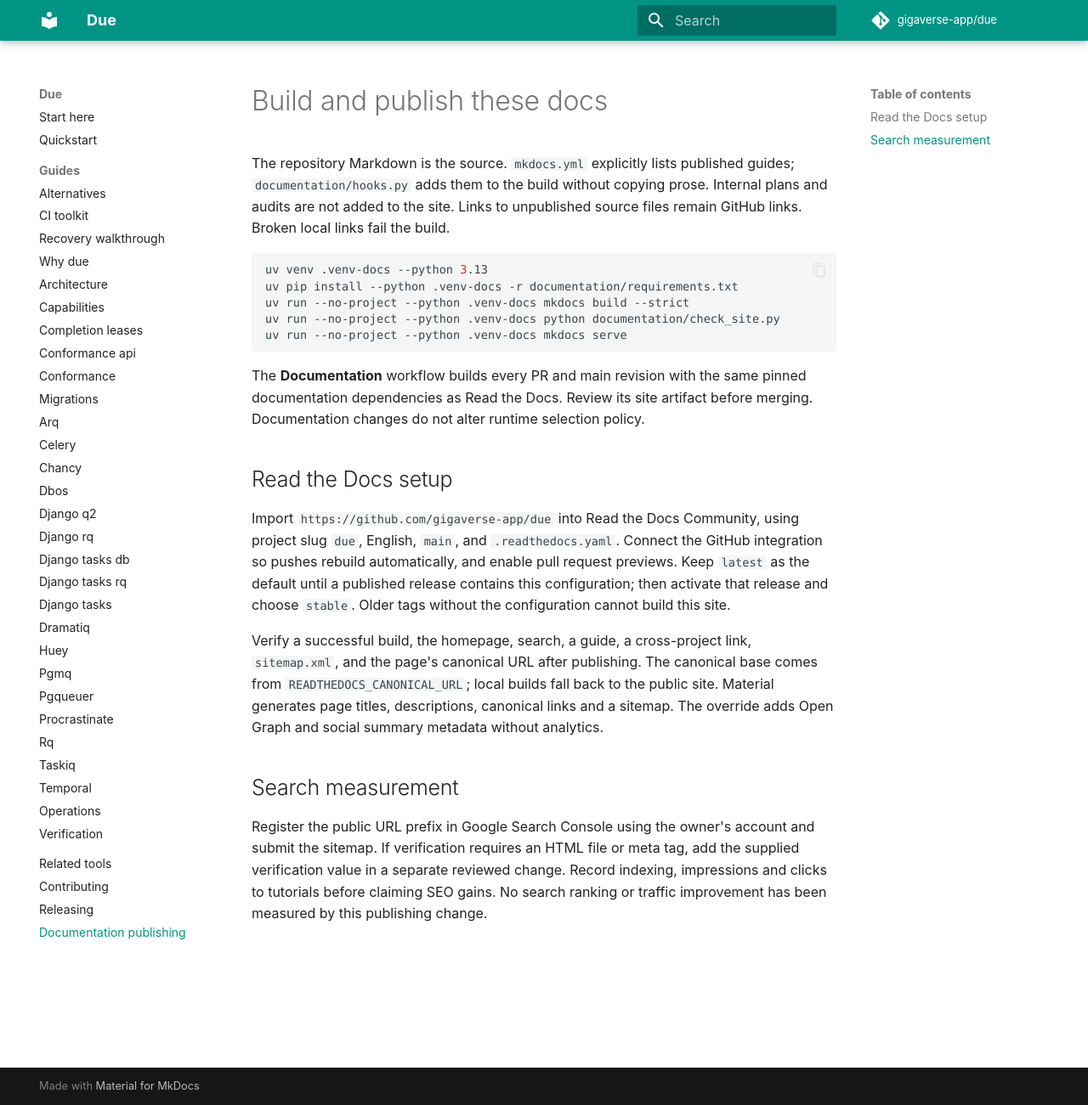
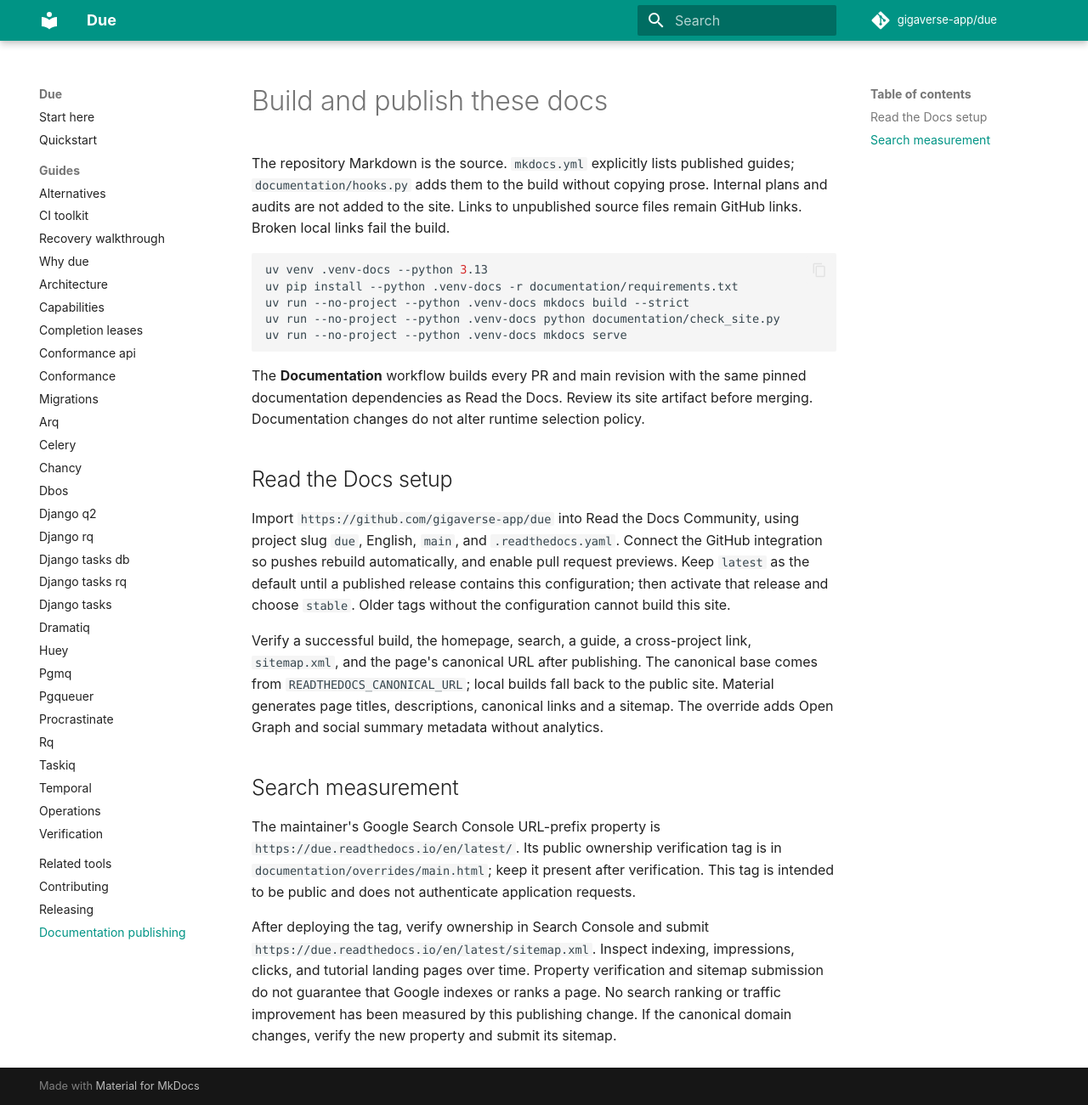
Before and after one commit to gigaverse-app/due, an MkDocs documentation site: the page built from documentation/publishing.md, in a window 1280 px wide and 1301 px high. Shown: the whole window at 85% size. Built offline with MkDocs 1.6.1 and Material for MkDocs 9.7.7, drawn with Linux system fonts in a browser that asks for light colours; comment, search, counter and statistics services are not loaded.

Commit message:
docs: enable Search Console ownership verification

```diff
--- a/documentation/overrides/main.html
+++ b/documentation/overrides/main.html
@@ -1,5 +1,6 @@
 {% extends "base.html" %}
 {% block extrahead %}{% if page %}
+  <meta name="google-site-verification" content="nMeR7AdZoox-0Z54vKTPjcL_qJDeBoObabtC6T-Hqog" />
   <meta property="og:type" content="website">
   <meta property="og:title" content="{{ (page.title ~ ' | ' ~ config.site_name) | e }}">
   <meta property="og:description" content="{{ (page.meta.description | default(config.site_description, true)) | e }}">
--- a/documentation/publishing.md
+++ b/documentation/publishing.md
@@ -34,8 +34,14 @@
 
 ## Search measurement
 
-Register the public URL prefix in Google Search Console using the owner's
-account and submit the sitemap. If verification requires an HTML file or meta
-tag, add the supplied verification value in a separate reviewed change.
-Record indexing, impressions and clicks to tutorials before claiming SEO gains.
+The maintainer's Google Search Console URL-prefix property is
+`https://due.readthedocs.io/en/latest/`. Its public ownership verification tag
+is in `documentation/overrides/main.html`; keep it present after verification.
+This tag is intended to be public and does not authenticate application requests.
+
+After deploying the tag, verify ownership in Search Console and submit
+`https://due.readthedocs.io/en/latest/sitemap.xml`. Inspect indexing,
+impressions, clicks, and tutorial landing pages over time. Property verification
+and sitemap submission do not guarantee that Google indexes or ranks a page.
 No search ranking or traffic improvement has been measured by this publishing change.
+If the canonical domain changes, verify the new property and submit its sitemap.
```
